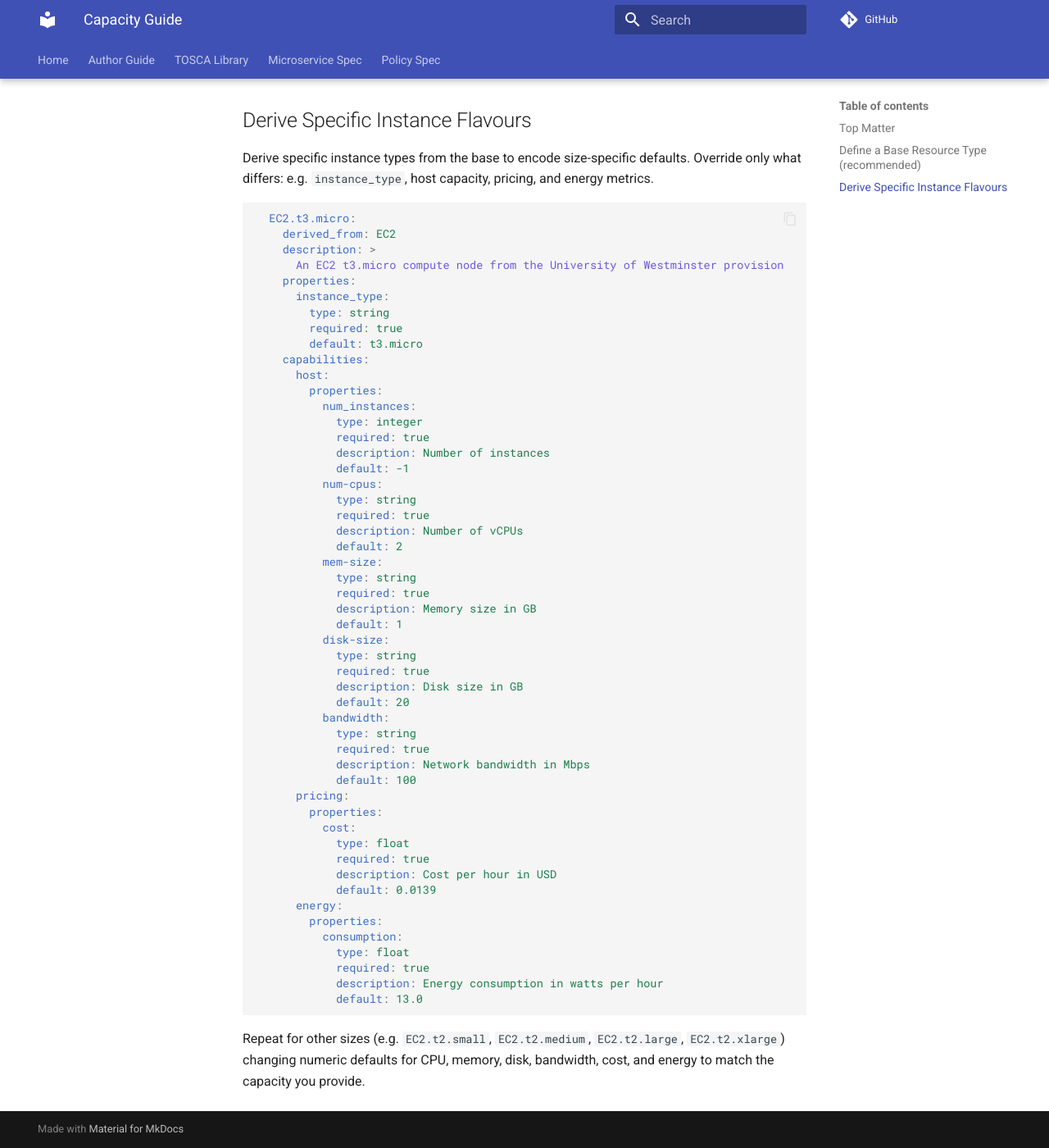
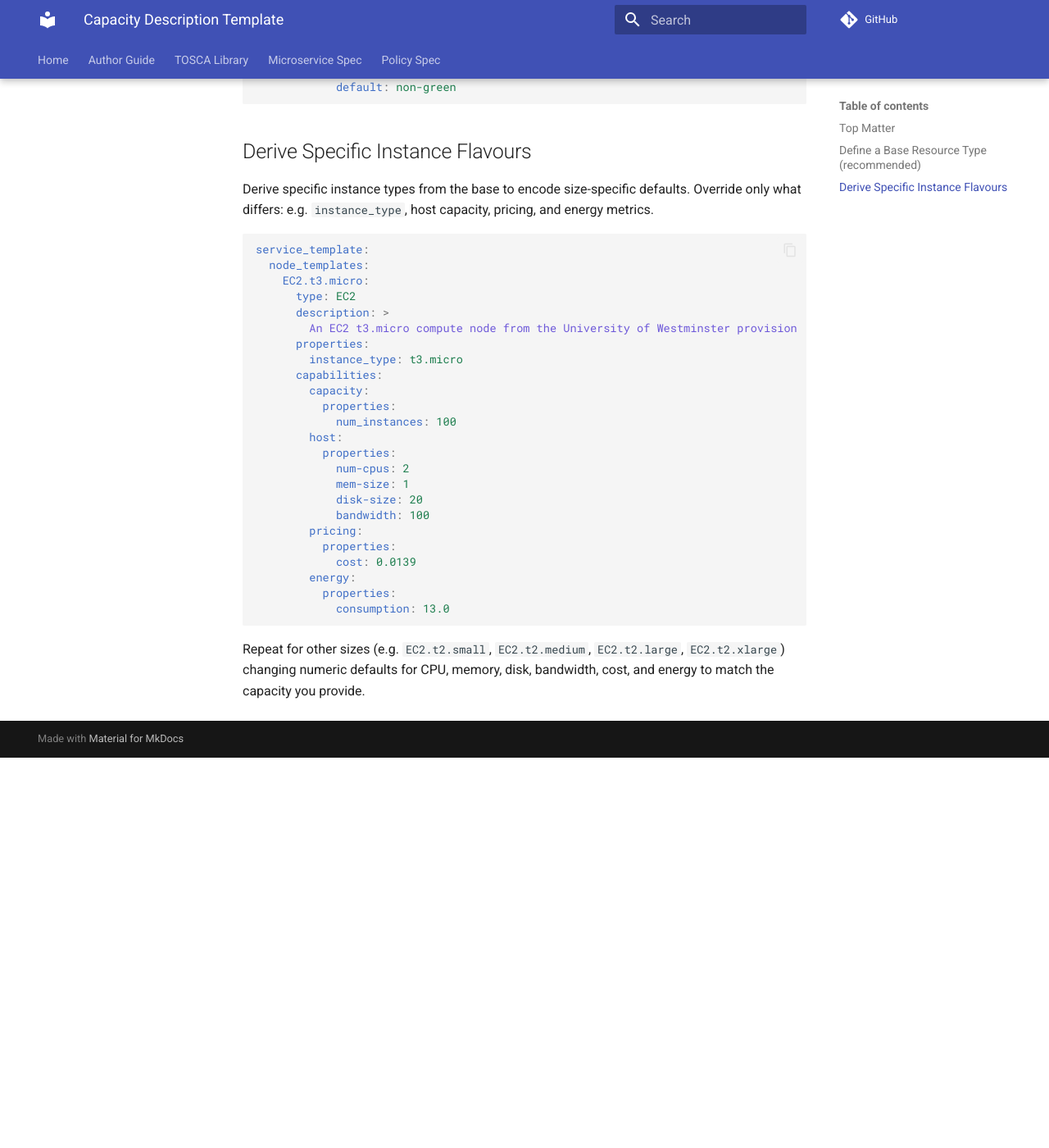
Before and after one commit to Swarmchestrate/tosca, an MkDocs documentation site: the page built from docs/capacity.md, in a window 1280 px wide and 1400 px high, scrolled down 3543 px. Shown: the whole window at 82% size. Built offline with MkDocs 1.6.1 and Material for MkDocs 9.7.7, drawn with Linux system fonts in a browser that asks for light colours; comment, search, counter and statistics services are not loaded; after the commit the page ends 4467 px from its top, so only the background shows below that; some of the changed text lies outside the part shown.

Commit message:
feat: mv capacity cap

````diff
--- a/docs/capacity.md
+++ b/docs/capacity.md
@@ -1,4 +1,4 @@
-# Capacity Guide
+# Capacity Description Template
 
 The Capacity Description Template (CDT) defines the resources available for a
 specific capacity. Like the SAT, it follows TOSCA v2.0 and uses the same custom
@@ -80,12 +80,14 @@ node_types:
         default:
           managed_by: swarmchestrate
     capabilities:
-      host:
+      capacity:
         properties:
           num_instances:
             type: integer
             required: true
             description: Number of instances
+      host:
+        properties:
           num-cpus:
             type: string
             required: true
@@ -182,57 +184,30 @@ node_types:
 Derive specific instance types from the base to encode size-specific defaults. Override only what differs: e.g. `instance_type`, host capacity, pricing, and energy metrics.
 
 ```yaml
-  EC2.t3.micro:
-    derived_from: EC2
-    description: >
-      An EC2 t3.micro compute node from the University of Westminster provision
-    properties:
-      instance_type:
-        type: string
-        required: true
-        default: t3.micro
-    capabilities:
-      host:
-        properties:
-          num_instances:
-            type: integer
-            required: true
-            description: Number of instances
-            default: -1
-          num-cpus:
-            type: string
-            required: true
-            description: Number of vCPUs
-            default: 2
-          mem-size:
-            type: string
-            required: true
-            description: Memory size in GB
-            default: 1
-          disk-size:
-            type: string
-            required: true
-            description: Disk size in GB
-            default: 20
-          bandwidth:
-            type: string
-            required: true
-            description: Network bandwidth in Mbps
-            default: 100
-      pricing:
-        properties:
-          cost:
-            type: float
-            required: true
-            description: Cost per hour in USD
-            default: 0.0139
-      energy:
-        properties:
-          consumption:
-            type: float
-            required: true
-            description: Energy consumption in watts per hour
-            default: 13.0
+service_template:
+  node_templates:
+    EC2.t3.micro:
+      type: EC2
+      description: >
+        An EC2 t3.micro compute node from the University of Westminster provision
+      properties:
+        instance_type: t3.micro
+      capabilities:
+        capacity:
+          properties:
+            num_instances: 100
+        host:
+          properties:
+            num-cpus: 2
+            mem-size: 1
+            disk-size: 20
+            bandwidth: 100
+        pricing:
+          properties:
+            cost: 0.0139
+        energy:
+          properties:
+            consumption: 13.0
 ```
 
 Repeat for other sizes (e.g. `EC2.t2.small`, `EC2.t2.medium`, `EC2.t2.large`, `EC2.t2.xlarge`)
````
